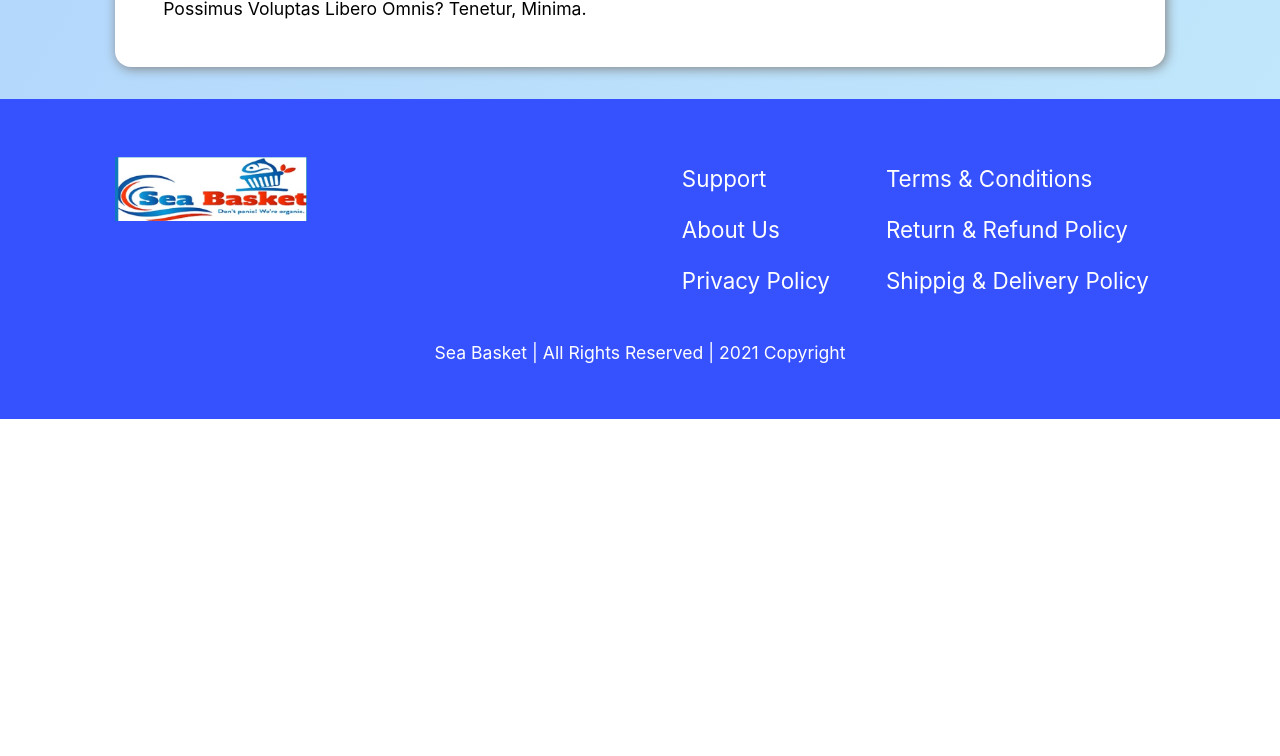
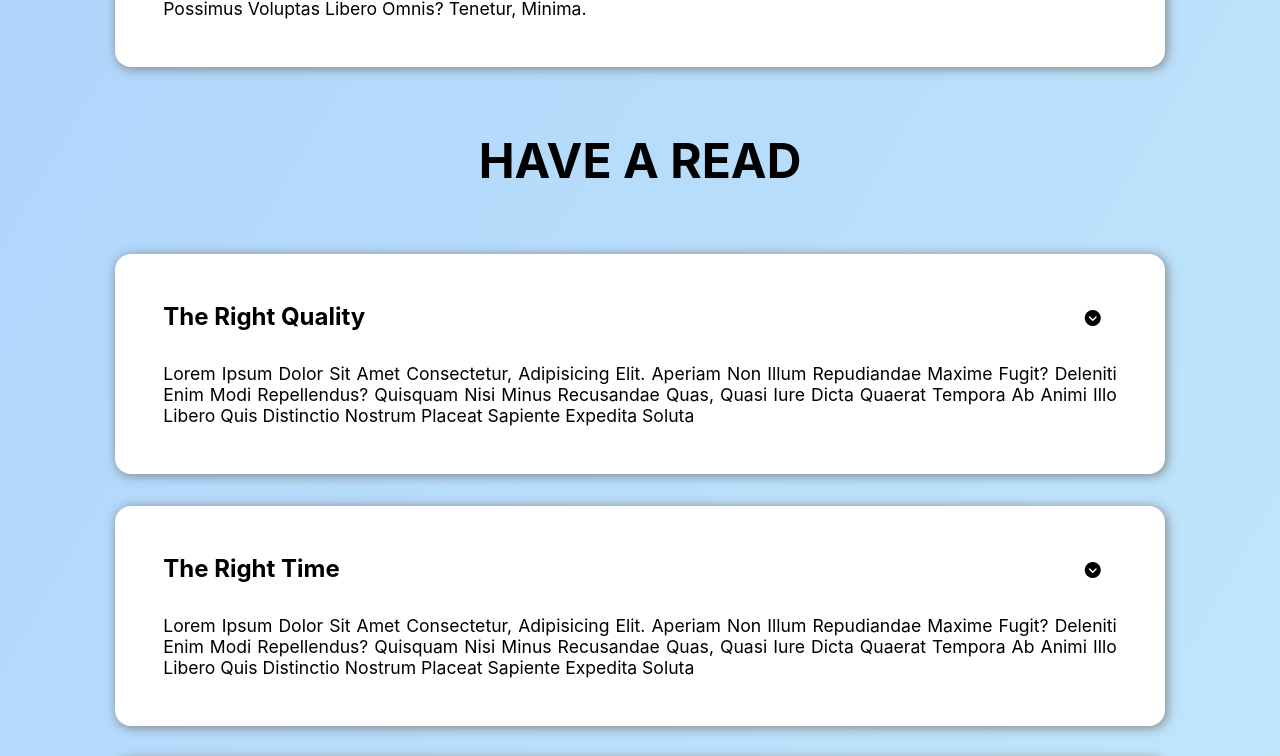
Before and after one commit to And4Web/And4Web.github.io, a React (Create React App) app: page / in a window 1280 px wide. Shown: the part 3000-3756 px from the top of the page. Before the commit the page ends 3419 px from the top, so only its background shows below. Built offline with nearby package versions, Linux system fonts and the light colour scheme.

Commit message:
read section created

```diff
--- /dev/null
+++ b/src/components/article/ArticleCard.jsx
@@ -0,0 +1,17 @@
+import React from "react";
+import "./articleCard.css";
+
+export default function ArticleCard({ ...props }) {
+  const { cardTitle, cardDesc } = props;
+  return (
+    <div>
+      <div className="card">
+        <div className="firstLine">
+          <h3>{cardTitle}</h3>
+          <i class="fa-solid fa-circle-chevron-down more"></i>
+        </div>
+        <p>{cardDesc}</p>
+      </div>
+    </div>
+  );
+}
--- /dev/null
+++ b/src/components/article/articleCard.css
@@ -0,0 +1,29 @@
+.card{
+  margin: 2rem 9%;
+  text-align: justify;
+  background-color: white;
+  border-radius: 1rem;
+  box-shadow: .1rem .1rem .7rem grey;
+  padding: 3rem;
+}
+.card .firstLine{
+  display: flex;
+  align-items: center;
+  justify-content: space-between;
+  position: relative;
+
+}
+.card h3{
+  margin-bottom: 2rem;
+  font-size: 1.5rem;
+}
+.card p{
+  font-size: 1.1rem;
+}
+.card .more{
+  position: absolute;
+  top: .5rem;
+  right: 1rem;
+  cursor: pointer;
+
+}
--- a/src/components/footer/Footer.jsx
+++ b/src/components/footer/Footer.jsx
@@ -17,7 +17,7 @@ export default function Footer() {
             <div className="menu-column">
               <div className="menu">terms & conditions</div>
               <div className="menu">return & refund policy</div>
-              <div className="menu">shippig & delivery policy</div>
+              <div className="menu">shipping & delivery policy</div>
             </div>
           </div>
         </div>
--- a/src/data/data.js
+++ b/src/data/data.js
@@ -16,7 +16,7 @@ export const faqs = [
   },
 ];
 
-export const haveARead = [
+export const reads = [
   {
     id: 0,
     title: "The right quality",
--- a/src/pages/homePage/Home.jsx
+++ b/src/pages/homePage/Home.jsx
@@ -3,7 +3,8 @@ import Header from "../../components/header/Header";
 import Footer from "../../components/footer/Footer";
 import banner from "../../images/banner.png";
 import FaqCard from "../../components/card/FaqCard";
-import { faqs } from "../../data/data";
+import ArticleCard from "../../components/article/ArticleCard";
+import { faqs, reads } from "../../data/data";
 import "./home.css";
 
 export default function Home() {
@@ -34,6 +35,13 @@ export default function Home() {
         })}
       </div>
 
+      <div className="read">
+        <h2 className="mainTitle">have a read</h2>
+        {reads.map((read) => {
+          return <ArticleCard cardTitle={read.title} cardDesc={read.desc} />;
+        })}
+      </div>
+
       <Footer />
     </div>
   );
```
